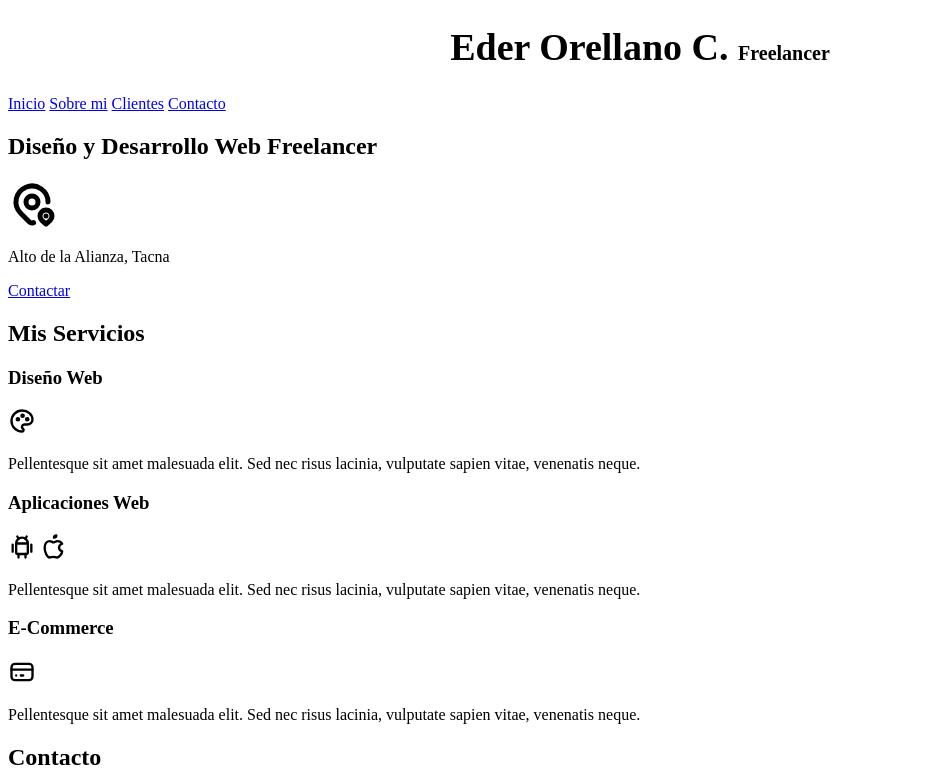
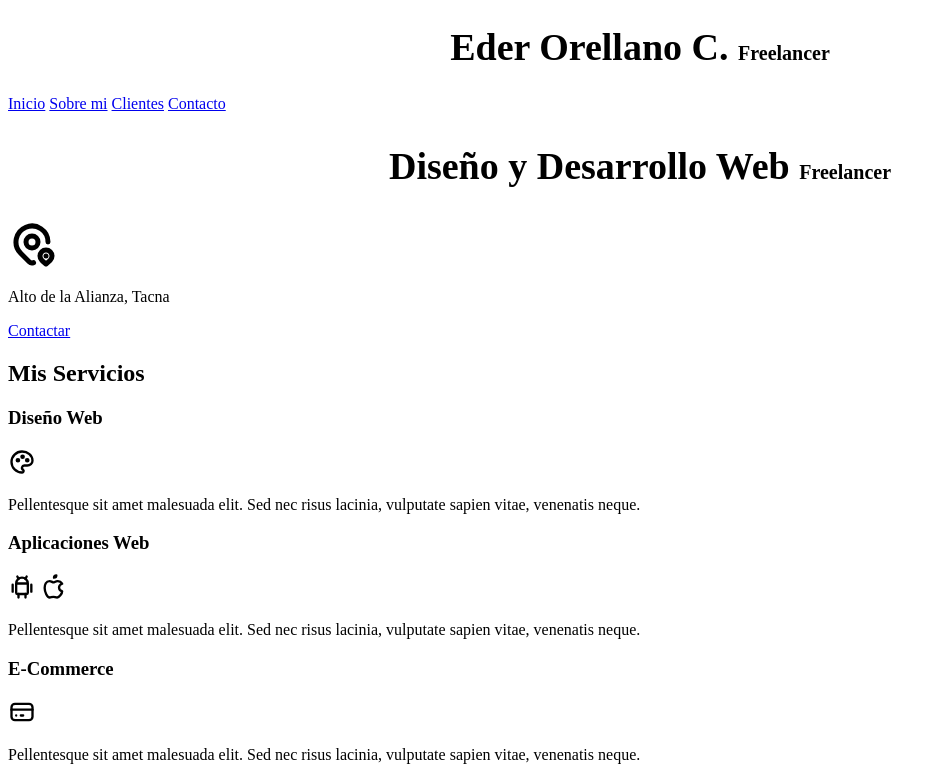
Before and after one commit to ederorellano/SiteFreelancer, a plain HTML site: page index.html in a window 1280 px wide. Shown: the top 781 px of the page, without its empty margins (0-946 px from the left). Drawn offline with Linux system fonts and the light colour scheme.

Commit message:
Add Custom Properties-varcolorCSS

```diff
--- a/css/styles.css
+++ b/css/styles.css
@@ -1,18 +1,24 @@
+:root {
+    --blanco: #ffffff;
+    --oscuro: #212121;
+    --primario: #FFC107;
+    --secundario: #0097A7;
+    --gris: #757575;
+}
 
 html {
     font-size: 62.5%;
 }
 
 body {
-    font-size: 16px;
+    font-size: 16px; /* 1rem = 10px */
 }
 
-
-h1 {
+.titulo {
     text-align: center;
     font-size: 3.8rem;
 }
 
-span {
+.titulo span {
     font-size: 2rem;
 }
--- a/index.html
+++ b/index.html
@@ -9,7 +9,7 @@
 </head>
 <body>
     <header>
-        <h1>Eder Orellano C. <span>Freelancer</span></h1>
+        <h1 class="titulo">Eder Orellano C. <span>Freelancer</span></h1>
     </header>
 
     <nav>
@@ -20,7 +20,7 @@
     </nav>
 
     <section>
-        <h2>Diseño y Desarrollo Web Freelancer</h2>
+        <h2 class="titulo">Diseño y Desarrollo Web <span> Freelancer</span></h2>
 
         <svg xmlns="http://www.w3.org/2000/svg" viewBox="0 0 24 24" fill="none" stroke="currentColor" stroke-linecap="round" stroke-linejoin="round" width="48" height="48" stroke-width="2.5">
             <path d="M9 11a3 3 0 1 0 6 0a3 3 0 0 0 -6 0"></path>
```
